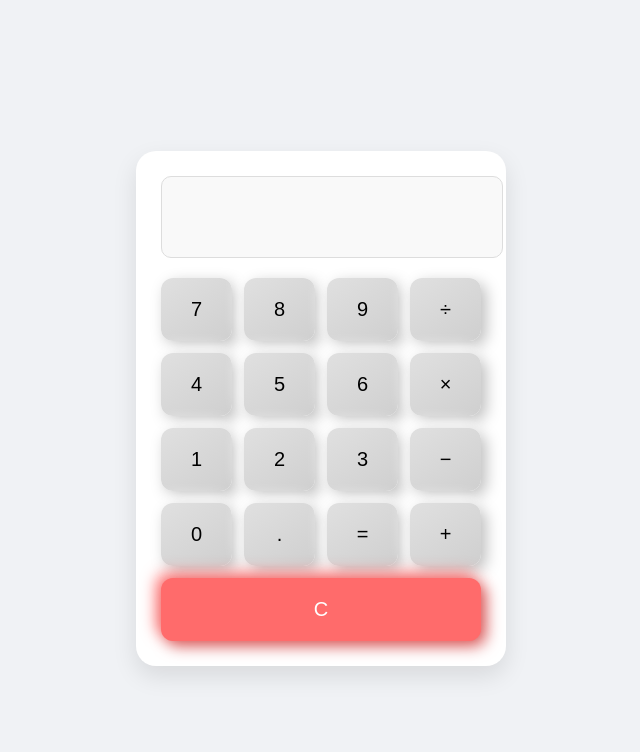
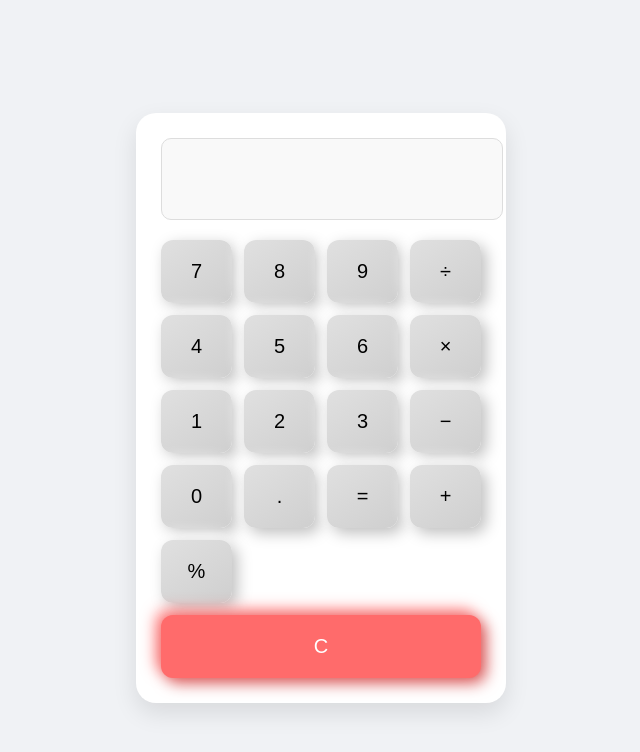
Before and after one commit to Yannickvds92/calculator-app, a plain HTML site: page index.html in a window 1280 px wide. Shown: the whole page, without its empty margins (319-959 px from the left). Drawn offline with Linux system fonts and the light colour scheme.

Commit message:
Add % button feature locally

```diff
--- a/index.html
+++ b/index.html
@@ -31,6 +31,7 @@
             <button onclick="appendValue('.')">.</button>
             <button onclick="calculate()">=</button>
             <button onclick="appendValue('+')">+</button>
+            <button onclick="appendValue('%')">%</button>
 
             <button class="clear" onclick="clearDisplay()">C</button>
         </div>
```
